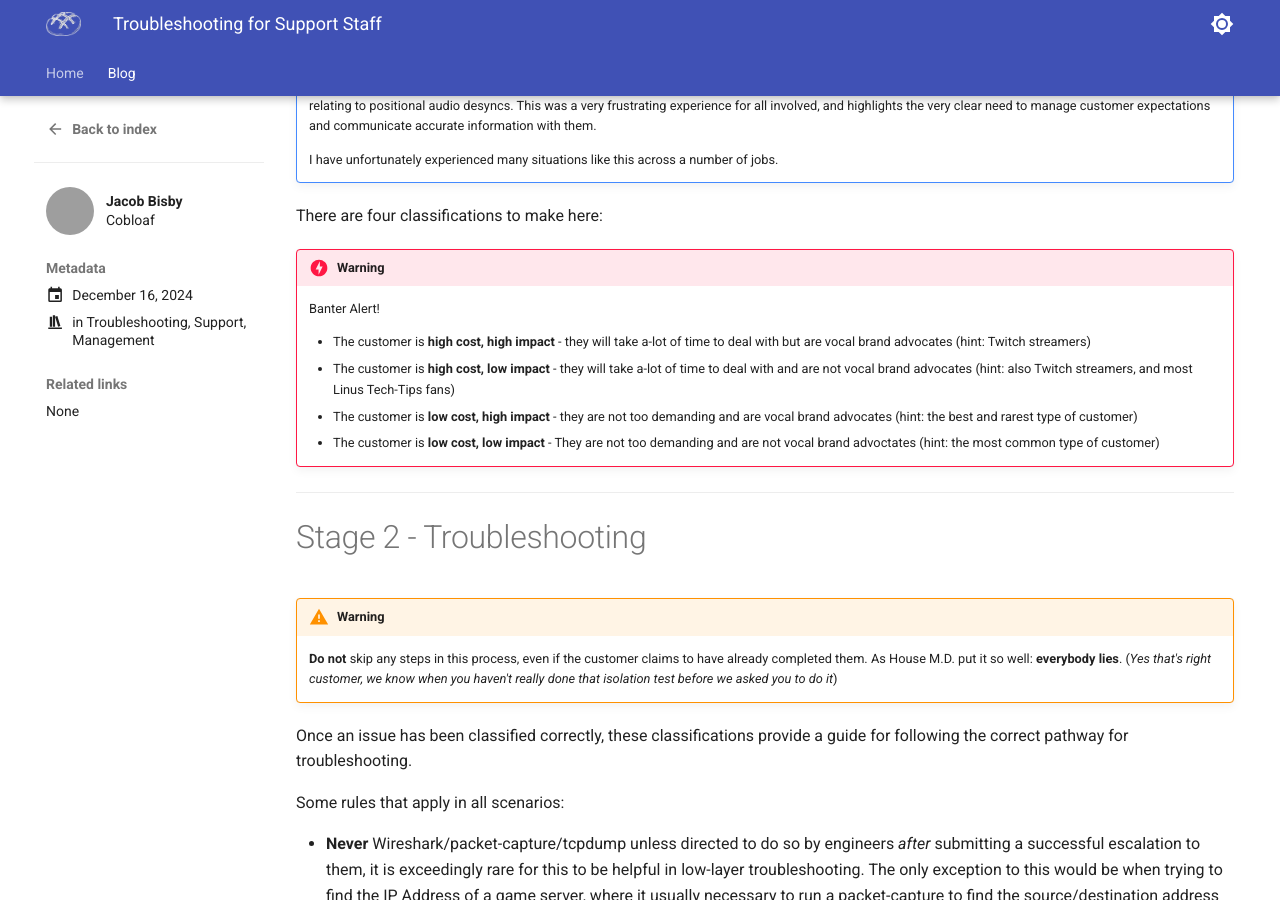
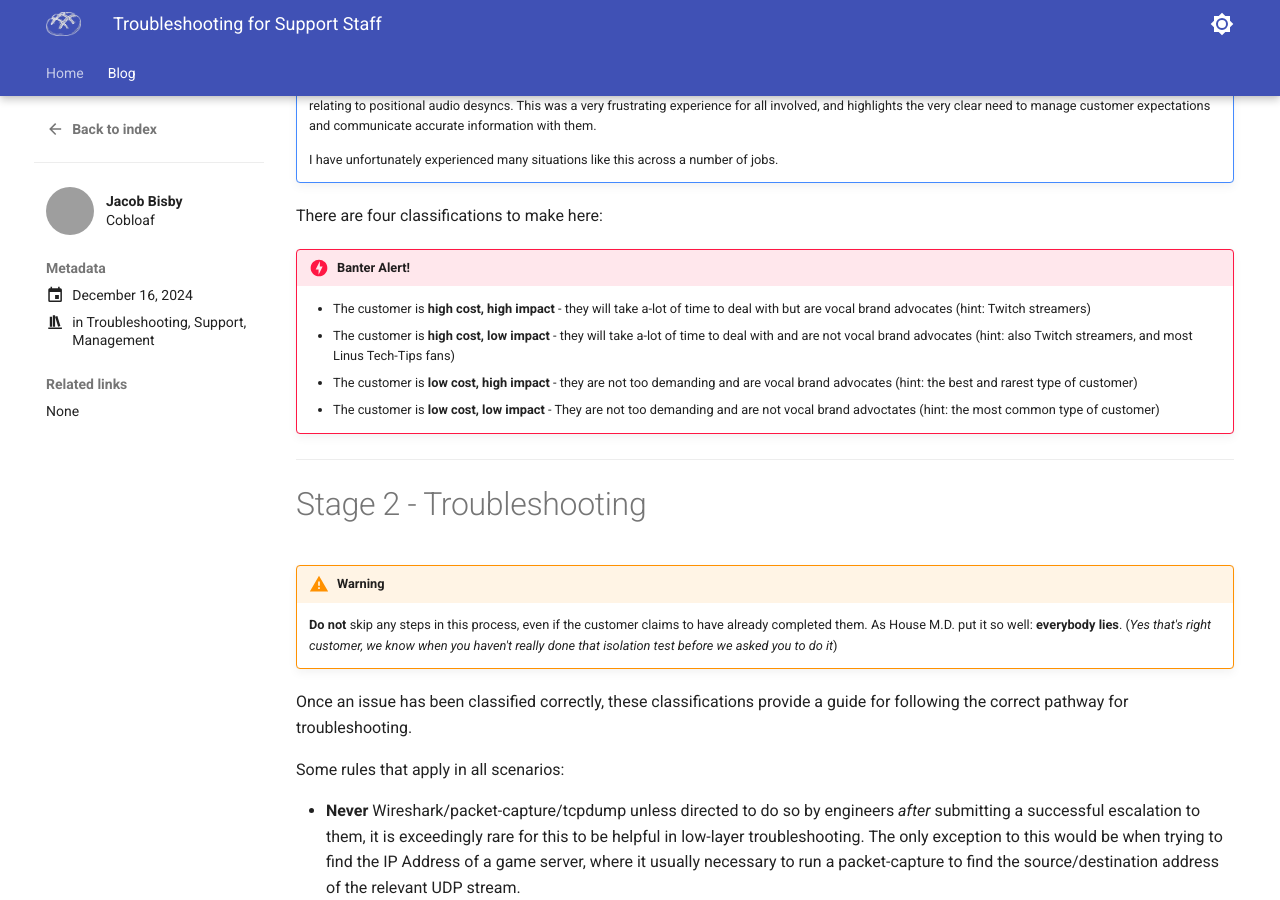
Before and after one commit to jakeb91/cobloafengineering, an MkDocs documentation site: the page built from docs/blog/posts/20241216-support.md, in a window 1280 px wide and 900 px high, scrolled down 3759 px. Built offline with MkDocs 1.6.1 and Material for MkDocs 9.7.7, drawn with Linux system fonts in a browser that asks for light colours; comment, search, counter and statistics services are not loaded; grey boxes are pictures that could not be loaded.

Commit message:
Fixing typos leftover from refactoring
Neverending typos...

```diff
--- a/docs/blog/posts/20241216-support.md
+++ b/docs/blog/posts/20241216-support.md
@@ -127,9 +127,7 @@ There are many costs associated with supporting customers. Of particular note ar
 
 There are four classifications to make here:
 
-!!! danger "Warning"
-
-    Banter Alert!
+!!! danger "Banter Alert!"
 
     - The customer is **high cost, high impact** - they will take a-lot of time to deal with but are vocal brand advocates (hint: Twitch streamers)
     - The customer is **high cost, low impact** - they will take a-lot of time to deal with and are not vocal brand advocates (hint: also Twitch streamers, and most Linus Tech-Tips fans)
```
